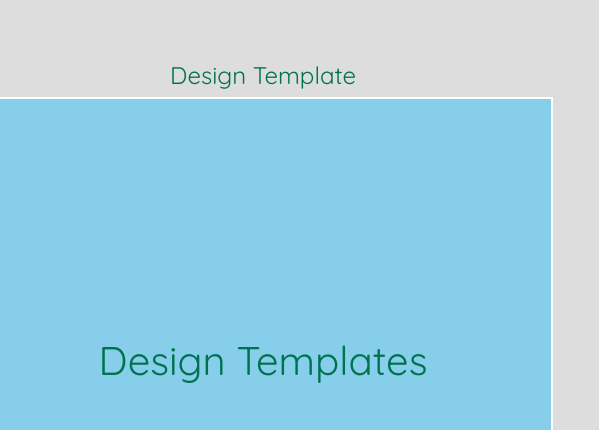
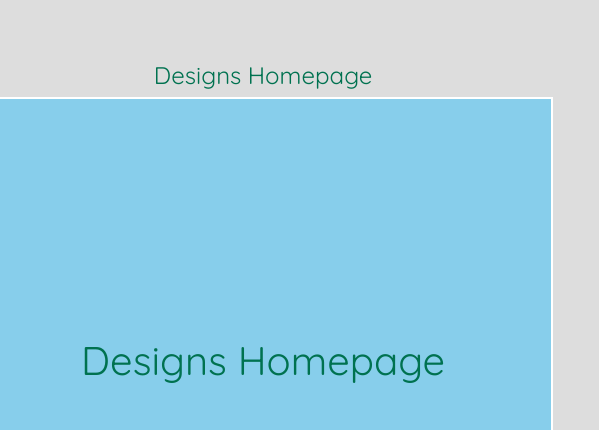
Before and after one commit to JacksonImmunoJordenH/JacksonImmunoJordenH.github.io, a plain HTML site: page index.html in a window 1280 px wide. Shown: the part 333-763 px from the top of the page, 681-1280 px from the left. Drawn offline with nearby package versions, Linux system fonts and the light colour scheme.

Commit message:
Update index.html

```diff
--- a/index.html
+++ b/index.html
@@ -28,10 +28,10 @@
             <h4>Jackson ImmunoResearch</h4>
             <img class="" src="img/jir.png" alt="Screenshot of Jackson ImmunoResearch webpage">
         </a>
-        <a href="https://JacksonImmunoJordenH.github.io/design-template/">
-            <h4>Design Template</h4>
+        <a href="https://JacksonImmunoJordenH.github.io/designs-homepage/">
+            <h4>Designs Homepage</h4>
             <div class="placeholder-img">
-                <p>Design Templates</p>
+                <p>Designs Homepage</p>
             </div>
         </a>
     </div>
```
